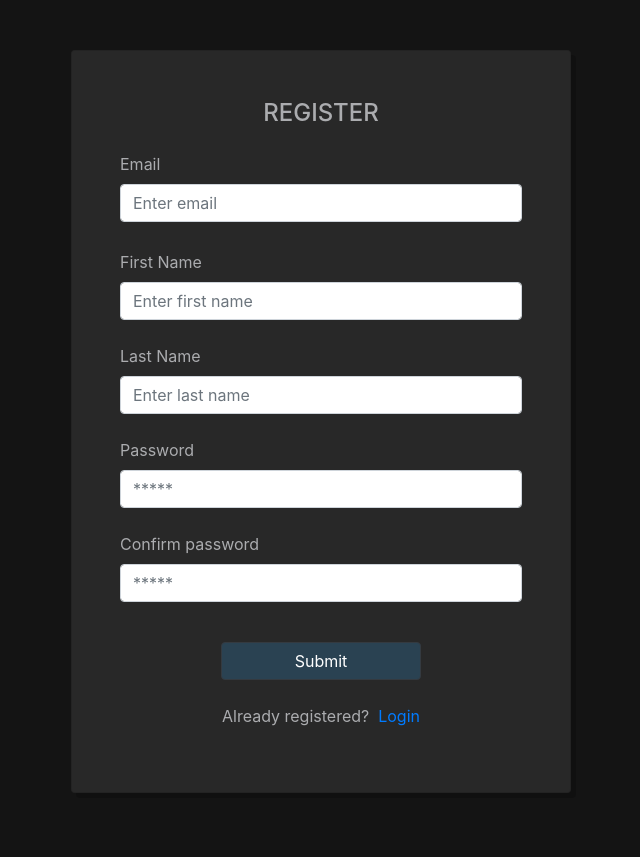
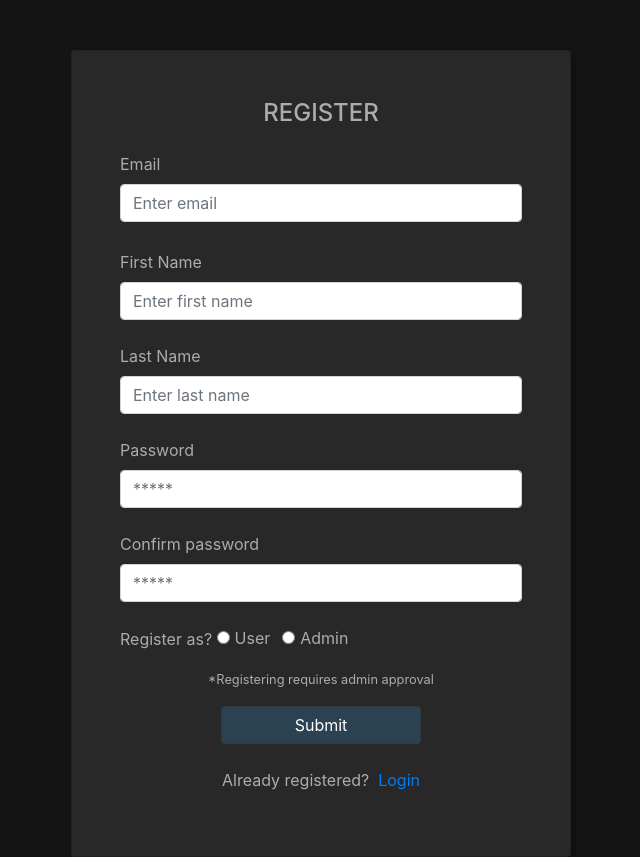
Before and after one commit to nanotechkarl/streaming-app, a React (Create React App) app: page /register in a window 1280 px wide. Shown: the whole page, without its empty margins (319-959 px from the left). Before the commit the page ends 800 px from the top, so only its background shows below. Built offline with nearby package versions, Linux system fonts and the light colour scheme.

Commit message:
Fix registration

```diff
--- a/src/App.tsx
+++ b/src/App.tsx
@@ -19,7 +19,7 @@ function App() {
         >
           <Route index element={<Home />} />
           <Route path="/control" element={<Control />} />
-          <Route path="/reviews" element={<Reviews />} />
+          <Route path="/reviews/:id" element={<Reviews />} />
         </Route>
         <Route>
           <Route path="login" element={<Login />} />
--- a/src/hooks/useForm.tsx
+++ b/src/hooks/useForm.tsx
@@ -71,6 +71,11 @@ const useForm = ({
           name
         );
         break;
+
+      case "role":
+        conditionCase(value.length === 0, " Please choose role", name);
+        break;
+
       default:
         break;
     }
@@ -121,6 +126,9 @@ const useForm = ({
   ) => {
     switch (inputType) {
       case "register":
+        if (!values.role) {
+          errorsEmpty.role = `Please choose role`;
+        }
         if (!values.fName) {
           errorsEmpty.fName = `Please enter your first name`;
         }
@@ -140,6 +148,7 @@ const useForm = ({
         if (!values.cPassword) {
           errorsEmpty.cPassword = `Please confirm your password`;
         }
+
         break;
 
       default:
--- a/src/pages/Register.tsx
+++ b/src/pages/Register.tsx
@@ -15,29 +15,40 @@ export default function Register() {
 
   //#region - REGISTER
   const onSubmit = async (e: React.FormEvent<HTMLFormElement>) => {
-    const { name, email, password, confirmPassword } = values as any;
+    const { fName, lName, email, password, cPassword, role } = values as any;
 
-    if (confirmPassword !== password) {
+    if (cPassword !== password) {
       alert("Password does not match");
       return false;
     }
 
-    const register = await dispatch(registerUser({ email, password, name }));
+    const permissions = [role];
+    const register = await dispatch(
+      registerUser({
+        email,
+        password,
+        firstName: fName,
+        lastName: lName,
+        permissions,
+      })
+    );
 
     if (register.payload) {
       navigate(pages.registerSuccess);
+      alert("Registration Success. Please login");
     }
   };
   //#endregion
 
   //#region - CUSTOM HOOKS
-  const inputCount = 5;
+  const inputCount = 6;
 
   const { handleChange, values, errors, handleSubmit } = useForm({
     callback: onSubmit,
     inputCount,
     inputType: "register",
   });
+
   //#endregion
 
   return (
@@ -123,7 +134,37 @@ export default function Register() {
             <span>&nbsp;</span>
           )}
 
-          <div className="text-center">
+          <div>
+            <span> Register as? </span>
+            <Form.Check
+              className="radio"
+              inline
+              label="User"
+              name="role"
+              type="radio"
+              id={`radio-admin`}
+              value="user"
+              onInput={handleChange}
+            />
+            <Form.Check
+              className="radio"
+              inline
+              label="Admin"
+              name="role"
+              type="radio"
+              id={`radio-admin`}
+              value="admin"
+              onInput={handleChange}
+            />
+            {errors.role ? (
+              <span className="input-error err-name">{errors.role}</span>
+            ) : (
+              <span>&nbsp;</span>
+            )}
+          </div>
+
+          <div className="text-center mt-3">
+            <small>*Registering requires admin approval</small>
             <Button className="login-btn mt-3" variant="dark" type="submit">
               Submit
             </Button>
--- a/src/pages/Reviews.tsx
+++ b/src/pages/Reviews.tsx
@@ -4,6 +4,7 @@ import { useParams } from "react-router-dom";
 import React, { useEffect } from "react";
 import { Button, Card, Col, Row } from "react-bootstrap";
 
+//TODO debug error on reload of this page
 export default function Reviews() {
   /* #region - Hooks */
   const params = useParams();
@@ -67,7 +68,7 @@ export default function Reviews() {
               <Row>
                 <Col>{obj.userId}</Col>
                 <Col xs={8}>{obj.message}</Col>
-                <Col>{obj.rating}</Col>
+                <Col>{obj.rating} STARS</Col>
               </Row>
             </Card>
           );
--- a/src/pages/home.tsx
+++ b/src/pages/home.tsx
@@ -79,7 +79,7 @@ export default function Home() {
                   <div className="image__overlay image__overlay--primary">
                     <div className="image__title">{data.title}</div>
                     <p className="image__description movie-title">
-                      <Link to={`/reviews?${data.id}`} className="mr-2">
+                      <Link to={`/reviews/${data.id}`} className="mr-2">
                         <span className="movie-title">Check Reviews</span>
                       </Link>
                     </p>
@@ -154,7 +154,7 @@ export default function Home() {
                   <img alt={data.title} src={data.imgUrl} />
                   <div className="image__overlay image__overlay--primary">
                     <div className="image__title">{data.title}</div>
-                    <Link to={`/reviews?${data.id}`} className="mr-2">
+                    <Link to={`/reviews/${data.id}`} className="mr-2">
                       <span className="movie-title">Check Reviews</span>
                     </Link>
                   </div>
--- a/src/store/user.slice.ts
+++ b/src/store/user.slice.ts
@@ -53,20 +53,28 @@ export const registerUser = createAsyncThunk(
   "user/register",
   async (
     {
-      name,
+      firstName,
+      lastName,
       email,
       password,
-    }: { name: string; email: string; password: string },
+      permissions,
+    }: {
+      firstName: string;
+      lastName: string;
+      email: string;
+      password: string;
+      permissions: string[];
+    },
     thunkApi
   ) => {
     try {
       const response = await axios.post(
         `${server.api}/users/register`,
-        { fullName: name, email, password },
+        { firstName, lastName, email, password, permissions },
         { headers }
       );
 
-      if (response.data.message === "User already exists") {
+      if (response.data.message.includes("exist")) {
         alert("User already exists");
         return;
       }
```
